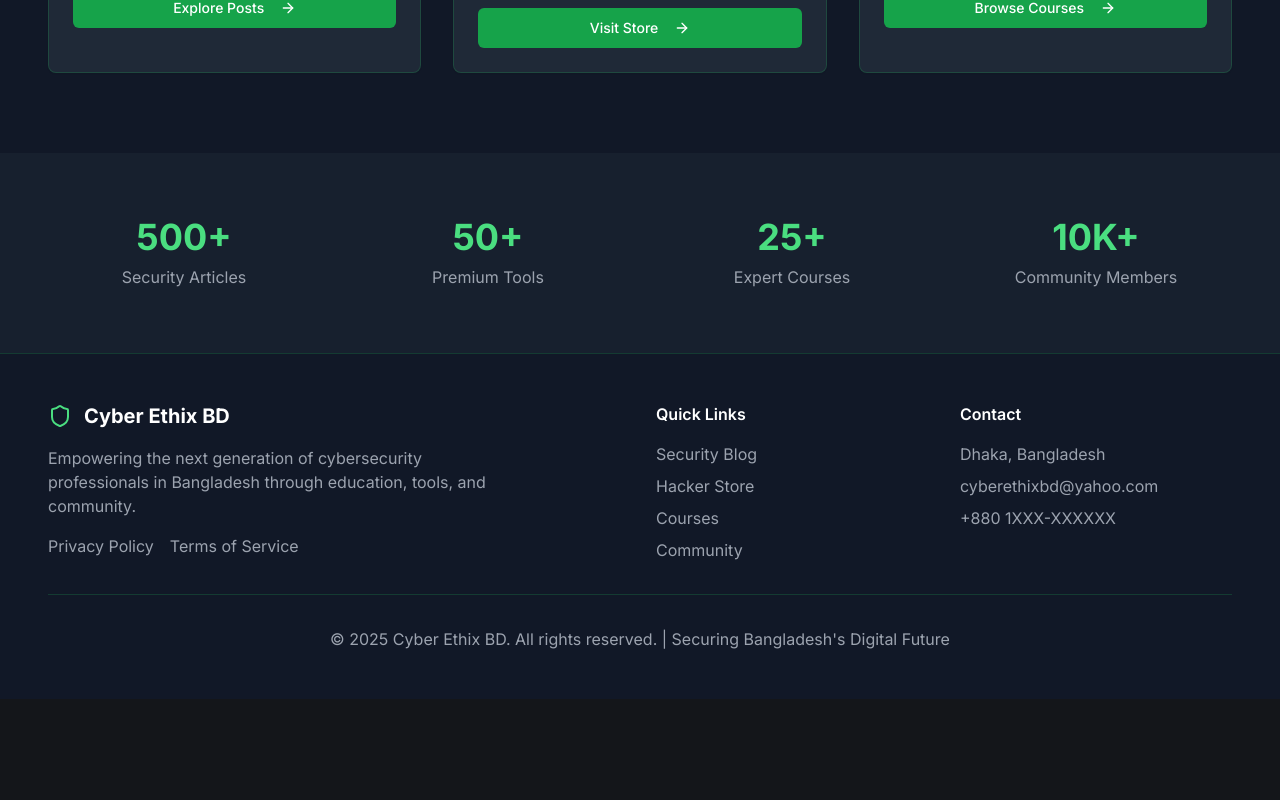
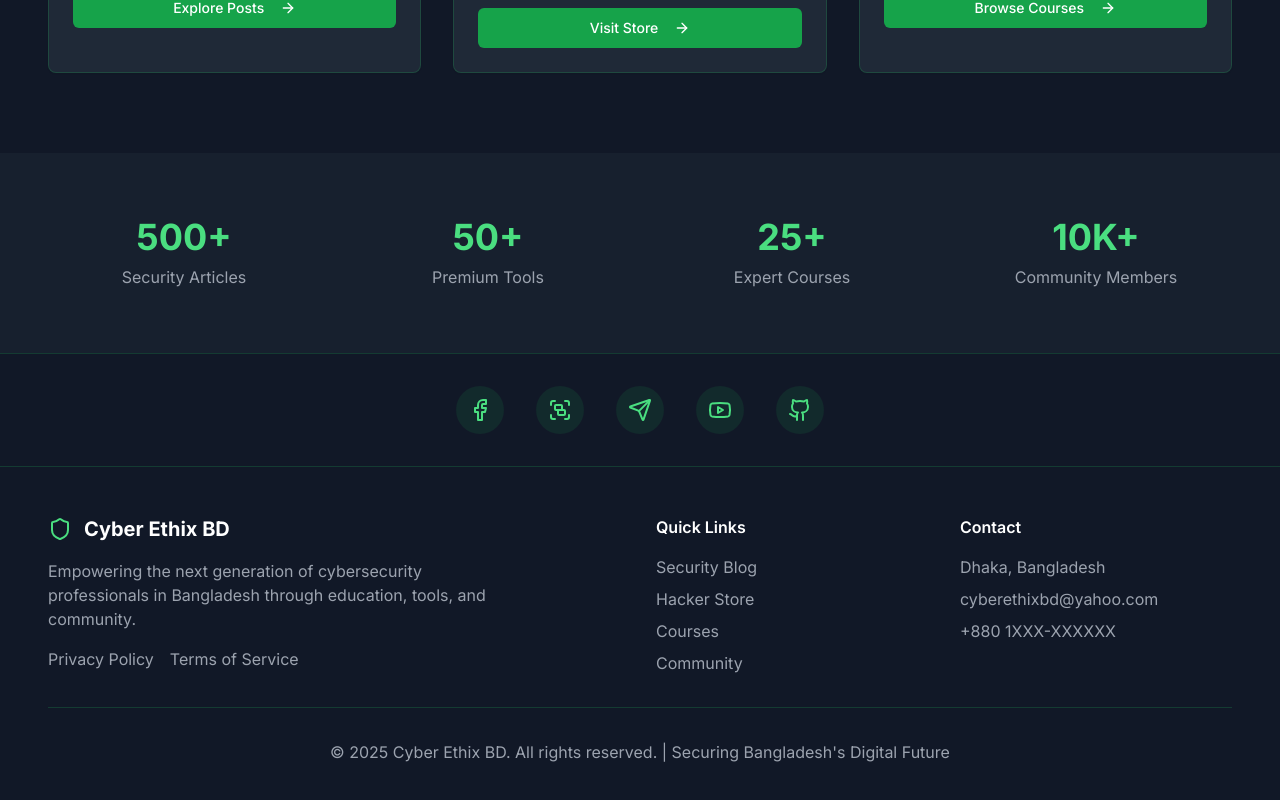
Before and after one commit to cyberethixbd/cyberethix-web, a Next.js app: page / in a window 1280 px wide. Shown: the part 958-1758 px from the top of the page. Before the commit the page ends 1657 px from the top, so only its background shows below. Built offline with nearby package versions, Linux system fonts and the light colour scheme.

Commit message:
Update page.tsx

```diff
--- a/app/page.tsx
+++ b/app/page.tsx
@@ -1,7 +1,5 @@
-
-
 import type { Metadata } from "next"
-import { Shield, BookOpen, ShoppingCart, Users, ArrowRight, Terminal, Lock, Zap } from "lucide-react"
+import { Shield, BookOpen, ShoppingCart, Users, ArrowRight, Terminal, Lock, Zap, Facebook, Group, Send, Youtube, Github } from "lucide-react"
 import { Button } from "@/components/ui/button"
 import { Card, CardContent, CardDescription, CardHeader, CardTitle } from "@/components/ui/card"
 import Link from "next/link"
@@ -241,6 +239,62 @@ export default function HomePage() {
         </div>
       </section>
 
+      {/* Social Media Links */}
+      <section className="py-8 bg-gray-900 border-t border-green-500/20">
+        <div className="container mx-auto flex justify-center space-x-6 md:space-x-8">
+          {/* Facebook Page */}
+          <a
+            href="https://facebook.com/cyberethixbd/"
+            target="_blank"
+            rel="noopener noreferrer"
+            className="p-3 rounded-full bg-green-500/10 hover:bg-green-500/20 transition"
+            aria-label="Facebook Page"
+          >
+            <Facebook className="h-6 w-6 text-green-400" />
+          </a>
+          {/* Facebook Group */}
+          <a
+            href="https://facebook.com/group/cyberethixbd/"
+            target="_blank"
+            rel="noopener noreferrer"
+            className="p-3 rounded-full bg-green-500/10 hover:bg-green-500/20 transition"
+            aria-label="Facebook Group"
+          >
+            <Group className="h-6 w-6 text-green-400" />
+          </a>
+          {/* Telegram */}
+          <a
+            href="https://t.me/cyberethixbd"
+            target="_blank"
+            rel="noopener noreferrer"
+            className="p-3 rounded-full bg-green-500/10 hover:bg-green-500/20 transition"
+            aria-label="Telegram"
+          >
+            <Send className="h-6 w-6 text-green-400" />
+          </a>
+          {/* YouTube */}
+          <a
+            href="https://www.youtube.com/@cyberethixbd"
+            target="_blank"
+            rel="noopener noreferrer"
+            className="p-3 rounded-full bg-green-500/10 hover:bg-green-500/20 transition"
+            aria-label="YouTube"
+          >
+            <Youtube className="h-6 w-6 text-green-400" />
+          </a>
+          {/* GitHub */}
+          <a
+            href="https://github.com/cyberethixbd"
+            target="_blank"
+            rel="noopener noreferrer"
+            className="p-3 rounded-full bg-green-500/10 hover:bg-green-500/20 transition"
+            aria-label="GitHub"
+          >
+            <Github className="h-6 w-6 text-green-400" />
+          </a>
+        </div>
+      </section>
+
       {/* Footer */}
       <footer className="bg-gray-900 border-t border-green-500/20 py-12 px-4">
         <div className="container mx-auto">
```
